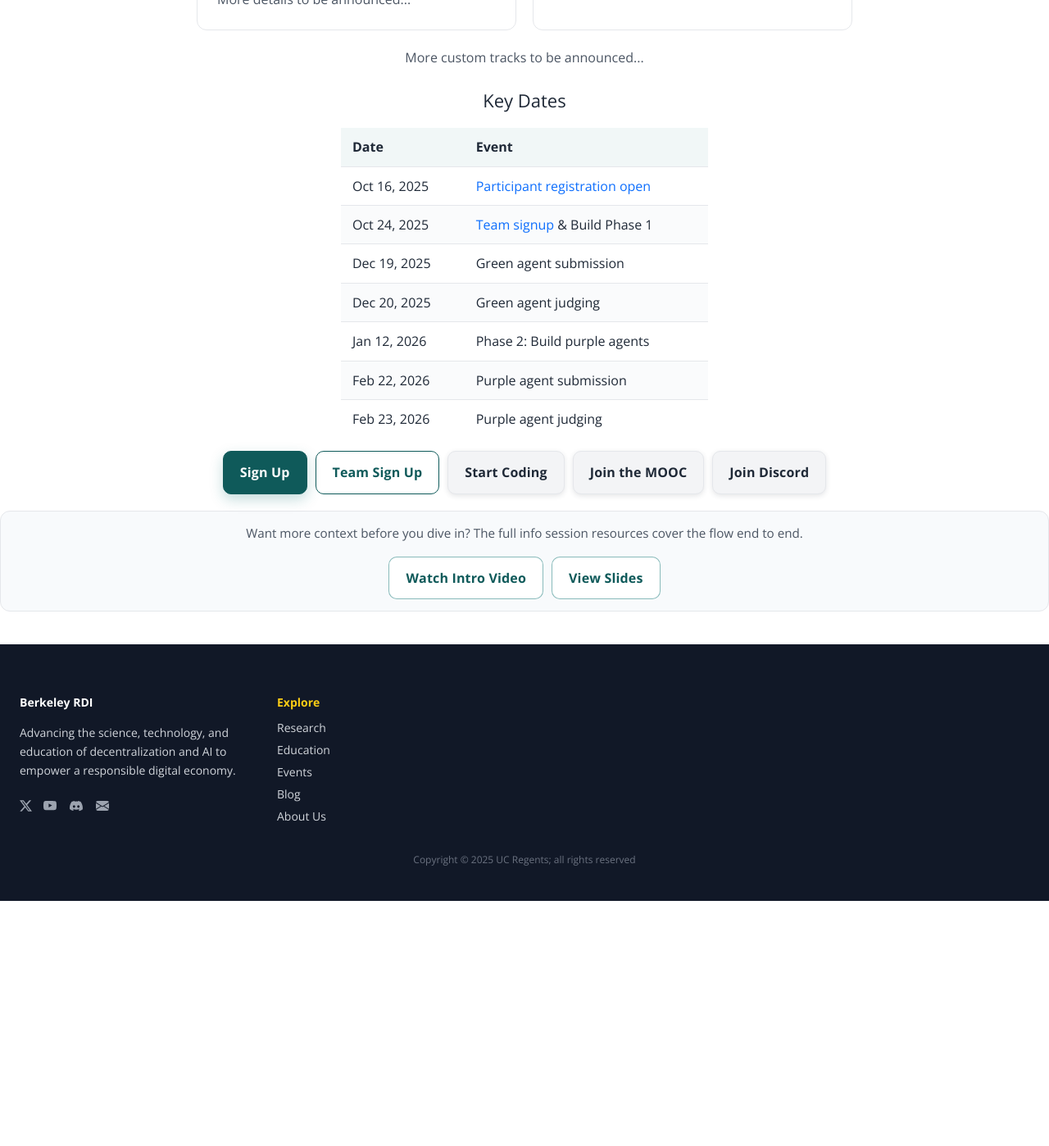
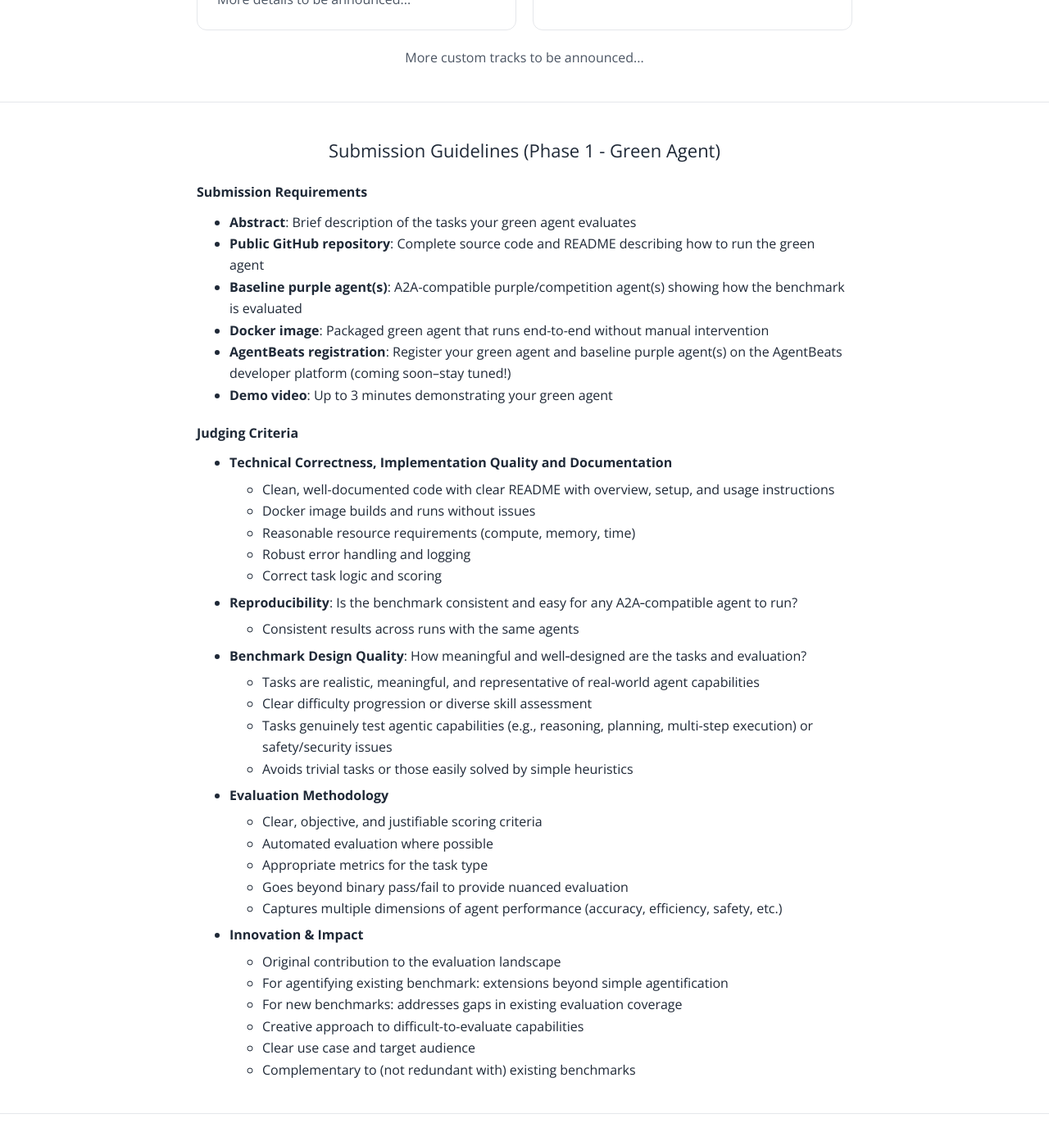
Before and after one commit to rdi-berkeley/rdi-berkeley.github.io, a Jekyll site: the page agentx-agentbeats.html, which Jekyll copies as it is, in a window 1280 px wide and 1400 px high, scrolled down 6166 px. Shown: the whole window at 82% size. Built offline with Jekyll 4.4.1, drawn with Linux system fonts in a browser that asks for light colours; before the commit the page ends 7265 px from its top, so only the background shows below that.

Commit message:
agentx-agentbeats: add phase 1 submission guidelines

```diff
--- a/agentx-agentbeats.html
+++ b/agentx-agentbeats.html
@@ -731,6 +731,68 @@
           </div>
           <p class="lead">More custom tracks to be announced...</p>
         </div>
+      </div>
+      <hr style="margin: 40px 0; border: none; border-top: 1px solid var(--line);">
+      <div class="container">
+        <div class="competition-subsection" id="submission-judging">
+          <h3 class="section-subtitle">Submission Guidelines (Phase 1 - Green Agent)</h3>
+          <h4 style="font-weight: 600; margin-top: 20px; margin-bottom: 10px;">Submission Requirements</h4>
+          <ul style="margin-top: 10px;">
+            <li><strong>Abstract</strong>: Brief description of the tasks your green agent evaluates</li>
+            <li><strong>Public GitHub repository</strong>: Complete source code and README describing how to run the green agent</li>
+            <li><strong>Baseline purple agent(s)</strong>: A2A-compatible purple/competition agent(s) showing how the benchmark is evaluated</li>
+            <li><strong>Docker image</strong>: Packaged green agent that runs end-to-end without manual intervention</li>
+            <li><strong>AgentBeats registration</strong>: Register your green agent and baseline purple agent(s) on the AgentBeats developer platform (coming soon–stay tuned!)</li>
+            <li><strong>Demo video</strong>: Up to 3 minutes demonstrating your green agent</li>
+          </ul>
+          <h4 style="font-weight: 600; margin-top: 20px; margin-bottom: 10px;">Judging Criteria</h4>
+          <ul style="margin-top: 10px;">
+            <li><strong>Technical Correctness, Implementation Quality and Documentation</strong>
+              <ul style="margin-top: 6px; margin-bottom: 6px;">
+                <li>Clean, well-documented code with clear README with overview, setup, and usage instructions</li>
+                <li>Docker image builds and runs without issues</li>
+                <li>Reasonable resource requirements (compute, memory, time)</li>
+                <li>Robust error handling and logging</li>
+                <li>Correct task logic and scoring</li>
+              </ul>
+            </li>
+            <li><strong>Reproducibility</strong>: Is the benchmark consistent and easy for any A2A‑compatible agent to run?
+              <ul style="margin-top: 6px; margin-bottom: 6px;">
+                <li>Consistent results across runs with the same agents</li>
+              </ul>
+            </li>
+            <li><strong>Benchmark Design Quality</strong>: How meaningful and well‑designed are the tasks and evaluation?
+              <ul style="margin-top: 6px; margin-bottom: 6px;">
+                <li>Tasks are realistic, meaningful, and representative of real-world agent capabilities</li>
+                <li>Clear difficulty progression or diverse skill assessment</li>
+                <li>Tasks genuinely test agentic capabilities (e.g., reasoning, planning, multi-step execution) or safety/security issues</li>
+                <li>Avoids trivial tasks or those easily solved by simple heuristics</li>
+              </ul>
+            </li>
+            <li><strong>Evaluation Methodology</strong>
+              <ul style="margin-top: 6px; margin-bottom: 6px;">
+                <li>Clear, objective, and justifiable scoring criteria</li>
+                <li>Automated evaluation where possible</li>
+                <li>Appropriate metrics for the task type</li>
+                <li>Goes beyond binary pass/fail to provide nuanced evaluation</li>
+                <li>Captures multiple dimensions of agent performance (accuracy, efficiency, safety, etc.)</li>
+              </ul>
+            </li>
+            <li><strong>Innovation &amp; Impact</strong>
+              <ul style="margin-top: 6px; margin-bottom: 6px;">
+                <li>Original contribution to the evaluation landscape</li>
+                <li>For agentifying existing benchmark: extensions beyond simple agentification</li>
+                <li>For new benchmarks: addresses gaps in existing evaluation coverage</li>
+                <li>Creative approach to difficult-to-evaluate capabilities</li>
+                <li>Clear use case and target audience</li>
+                <li>Complementary to (not redundant with) existing benchmarks</li>
+              </ul>
+            </li>
+          </ul>
+        </div>
+      </div>
+      <hr style="margin: 40px 0; border: none; border-top: 1px solid var(--line);">
+      <div class="container">
         <div class="competition-subsection" id="key-dates">
           <h3 class="section-subtitle">Key Dates</h3>
           <div class="timeline-wrapper" style="max-width:28rem; margin: 0 auto;">
```
